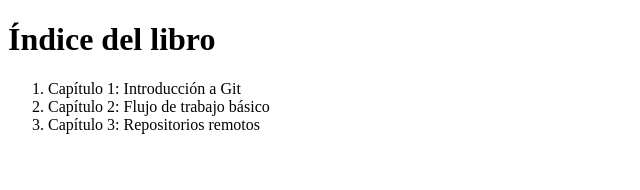
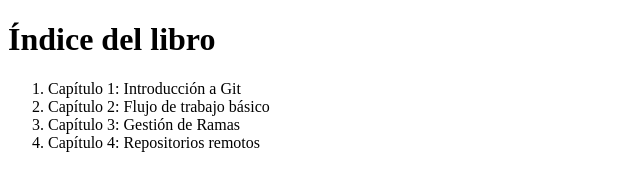
Before and after one commit to Janto7/bookDMJ, a plain HTML site: page index.html in a window 1280 px wide. Shown: the whole page, without its empty margins (0-640 px from the left). Drawn offline with Linux system fonts and the light colour scheme.

Commit message:
Add Chapter 3 Branch Managment to Index page

```diff
--- a/index.html
+++ b/index.html
@@ -10,7 +10,8 @@
     <ol>
         <li>Capítulo 1: Introducción a Git</li>
         <li>Capítulo 2: Flujo de trabajo básico</li>
-        <li>Capítulo 3: Repositorios remotos</li>
+        <li>Capítulo 3: Gestión de Ramas</li>
+        <li>Capítulo 4: Repositorios remotos</li>
     </ol>
 </body>
 </html>
```
